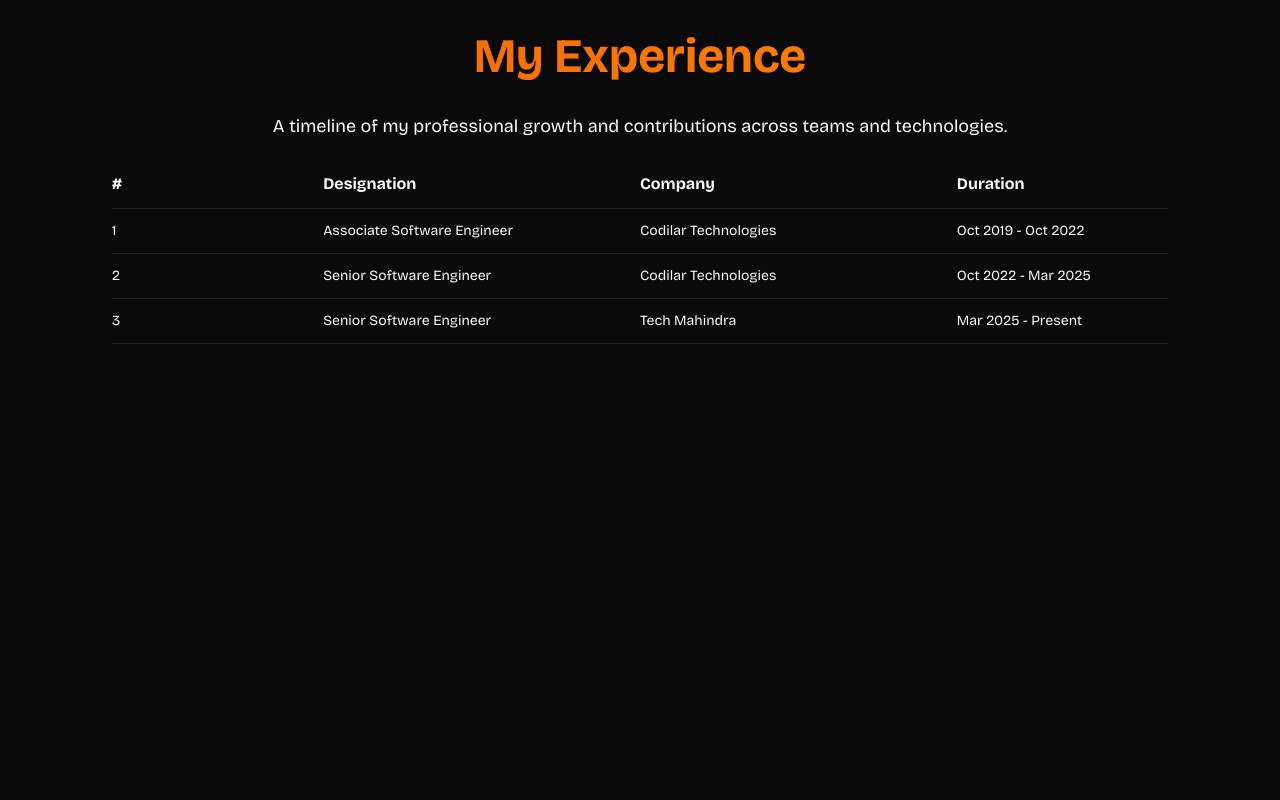
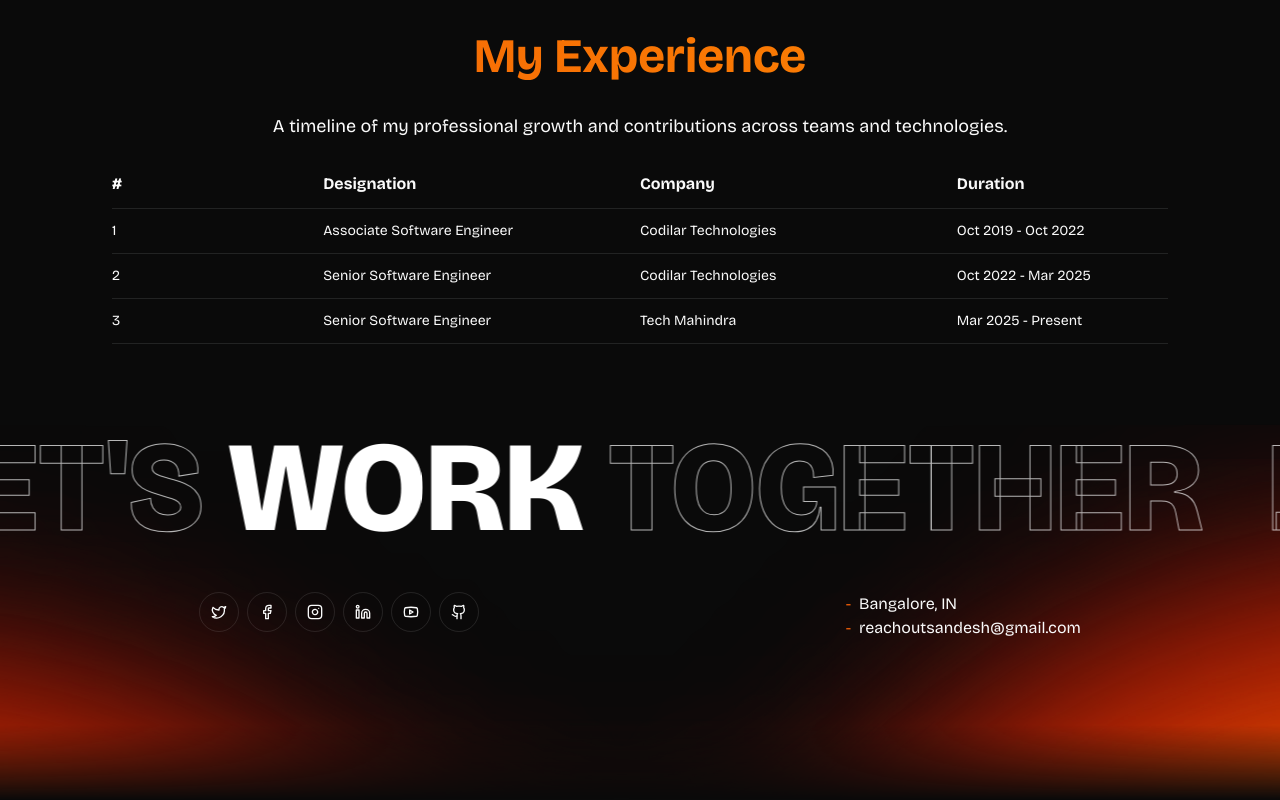
Before and after one commit to shourya1873/sandesh-portfolio, a Next.js app: page / in a window 1280 px wide. Shown: the part 2284-3084 px from the top of the page. Before the commit the page ends 2628 px from the top, so only its background shows below. Built offline with nearby package versions, Linux system fonts and the light colour scheme.

Commit message:
Footer section updated

```diff
--- a/package.json
+++ b/package.json
@@ -52,6 +52,7 @@
     "react-dom": "19.1.0",
     "react-hook-form": "^7.65.0",
     "react-resizable-panels": "^3.0.6",
+    "react-slick": "^0.31.0",
     "recharts": "^2.15.4",
     "sonner": "^2.0.7",
     "tailwind-merge": "^3.3.1",
--- a/src/app/layout.tsx
+++ b/src/app/layout.tsx
@@ -3,6 +3,7 @@
 import "./globals.css";
 import Navbar from "@/components/generic/Navbar";
 import CursorFollower from "@/components/generic/CursorFollower";
+import Footer from "@/components/generic/Footer";
 
 const bricolageGrotesque = Bricolage_Grotesque({
     subsets: ["latin"],
@@ -25,6 +26,7 @@
         <CursorFollower/>
         <Navbar/>
         {children}
+        <Footer/>
         </body>
         </html>
     );
--- a/src/app/page.tsx
+++ b/src/app/page.tsx
@@ -2,6 +2,8 @@
 import About from "@/components/About";
 import Skills from "@/components/Skills";
 import Experience from "@/components/Experience";
+import Projects from "@/components/Projects";
+import Blogs from "@/components/Blogs";
 
 export default function Home() {
     return (
@@ -10,6 +12,8 @@
             <About/>
             <Skills/>
             <Experience/>
+            {/*<Projects/>*/}
+            {/*<Blogs/>*/}
         </>
     );
 }
--- a/src/components/About.tsx
+++ b/src/components/About.tsx
@@ -45,8 +45,6 @@
                         </li>
                     </ul>
                     <br/>
-                    🚀 Actively seeking opportunities as a Fullstack Engineer in product-based teams focused on
-                    innovation, performance, and user impact.
                 </motion.div>
                 <motion.div className="flex flex-col items-center gap-4">
                     <Link href={'https://sandeshs.in/'}
--- /dev/null
+++ b/src/components/Blogs.tsx
@@ -0,0 +1,25 @@
+'use client'
+import React from 'react';
+import {motion} from "motion/react"
+
+const Blogs = () => {
+    return (
+        <motion.div
+            initial={{opacity: 0, y: 50}}
+            animate={{opacity: 1, y: 0}}
+            transition={{
+                duration: 0.6,
+                ease: 'easeOut',
+            }}
+            className={'w-full mt-20'}
+        >
+            <motion.div className={'flex flex-col w-full gap-8'}>
+                <motion.h2
+                    className={'text-5xl font-bold text-center bg-gradient-to-r from-[#F15E07] to-[#FF8A00] bg-clip-text text-transparent'}>
+                    Blogs
+                </motion.h2>
+            </motion.div>
+        </motion.div>
+    );
+};
+export default Blogs;
--- /dev/null
+++ b/src/components/Projects.tsx
@@ -0,0 +1,25 @@
+'use client'
+import React from 'react';
+import {motion} from "motion/react"
+
+const Projects = () => {
+    return (
+        <motion.div
+            initial={{opacity: 0, y: 50}}
+            animate={{opacity: 1, y: 0}}
+            transition={{
+                duration: 0.6,
+                ease: 'easeOut',
+            }}
+            className={'w-full mt-20'}
+        >
+            <motion.div className={'flex flex-col w-full gap-8'}>
+                <motion.h2
+                    className={'text-5xl font-bold text-center bg-gradient-to-r from-[#F15E07] to-[#FF8A00] bg-clip-text text-transparent'}>
+                    Projects
+                </motion.h2>
+            </motion.div>
+        </motion.div>
+    );
+};
+export default Projects;
--- /dev/null
+++ b/src/components/generic/Footer.tsx
@@ -0,0 +1,130 @@
+'use client';
+import React from 'react';
+import {motion} from "motion/react"
+import {FacebookIcon, GithubIcon, InstagramIcon, LinkedinIcon, TwitterIcon, YoutubeIcon} from "lucide-react";
+import Link from "next/link";
+
+const Footer = () => {
+    const marquee = {
+        animate: {
+            x: ["10%", "-100%"],
+        },
+    };
+    const speed = 50;
+    const sizeClass = "text-6xl md:text-8xl lg:text-9xl";
+
+    return (
+        <motion.footer initial={{opacity: 0, y: 50}}
+                       animate={{opacity: 1, y: 0}}
+                       transition={{
+                           duration: 0.6,
+                           ease: 'easeOut',
+                       }}
+                       className={
+                           "bg-[url('/gr-bg1.webp')] w-full [mask-image:linear-gradient(to_bottom,black_80%,transparent_100%)] flex flex-col gap-10 mt-20 pb-40"
+                       }>
+            <motion.div className={'w-full overflow-hidden'}>
+                <motion.div
+                    aria-hidden={false}
+                    aria-label="Let's work together"
+                    className="relative w-full flex items-center"
+                >
+                    {/* a repeating wrapper helps keep the text visually continuous if desired */}
+                    <motion.div
+                        variants={marquee}
+                        animate="animate"
+                        transition={{
+                            repeat: Infinity,
+                            repeatType: "loop",
+                            ease: "linear",
+                            duration: speed,
+                        }}
+                        // pause animation on hover
+                        whileHover={{scale: 1.01}}
+                        className="inline-flex whitespace-nowrap gap-16"
+                        style={{willChange: "transform"}}
+                    >
+                        {/* Repeat twice so there's no empty gap during scroll */}
+                        {[0, 1].map((n) => (
+                            <div key={n} className="inline-flex items-center gap-6">
+                                {/* LET'S - outlined text */}
+                                <span
+                                    className={`font-extrabold ${sizeClass} leading-none select-none`}
+                                    style={{
+                                        color: "transparent",
+                                        WebkitTextStroke: "1px rgba(255,255,255,0.7)", // subtle outline
+                                    }}
+                                >
+                LET&apos;S
+              </span>
+
+                                {/* WORK - gradient filled */}
+                                <span
+                                    className={`font-extrabold ${sizeClass} leading-none select-none bg-clip-text text-white`}
+                                >
+                WORK
+              </span>
+
+                                {/* TOGETHER - outlined text */}
+                                <span
+                                    className={`font-extrabold ${sizeClass} leading-none select-none`}
+                                    style={{
+                                        color: "transparent",
+                                        WebkitTextStroke: "1px rgba(255,255,255,0.7)",
+                                    }}
+                                >
+                TOGETHER
+              </span>
+                            </div>
+                        ))}
+                    </motion.div>
+                </motion.div>
+            </motion.div>
+            <motion.div className={'px-4 flex justify-around'}>
+                <div className={'flex gap-2'}>
+                    <div className={'w-10 h-10 rounded-full flex items-center border-[1px] justify-center hover:bg-[#F15E07] hover:text-white hover:transition hover:ease-out hover:duration-500'}>
+                        <Link href={'https://x.com/imsandesh18'}>
+                            <TwitterIcon className={'w-4'}/>
+                        </Link>
+                    </div>
+                    <div className={'w-10 h-10 rounded-full flex items-center border-[1px] justify-center hover:bg-[#F15E07] hover:text-white hover:transition hover:ease-out hover:duration-500'}>
+                        <Link href={'https://www.facebook.com/sandesh.s.303348'}>
+                            <FacebookIcon className={'w-4'}/>
+                        </Link>
+                    </div>
+                    <div className={'w-10 h-10 rounded-full flex items-center border-[1px] justify-center hover:bg-[#F15E07] hover:text-white hover:transition hover:ease-out hover:duration-500'}>
+                        <Link href={'https://www.instagram.com/sandesh_06/'}>
+                            <InstagramIcon className={'w-4'}/>
+                        </Link>
+                    </div>
+                    <div className={'w-10 h-10 rounded-full flex items-center border-[1px] justify-center hover:bg-[#F15E07] hover:text-white hover:transition hover:ease-out hover:duration-500'}>
+                        <Link href={'https://www.linkedin.com/in/sandeshshivakumar/'}>
+                            <LinkedinIcon className={'w-4'}/>
+                        </Link>
+                    </div>
+                    <div className={'w-10 h-10 rounded-full flex items-center border-[1px] justify-center hover:bg-[#F15E07] hover:text-white hover:transition hover:ease-out hover:duration-500'}>
+                        <Link href={'https://www.youtube.com/@code-with-sandesh'}>
+                            <YoutubeIcon className={'w-4'}/>
+                        </Link>
+                    </div>
+                    <div className={'w-10 h-10 rounded-full flex items-center border-[1px] justify-center hover:bg-[#F15E07] hover:text-white hover:transition hover:ease-out hover:duration-500'}>
+                        <Link href={'https://github.com/shourya1873'}>
+                            <GithubIcon className={'w-4'}/>
+                        </Link>
+                    </div>
+                </div>
+                <div>
+                    <ul>
+                        <li className="before:content-['-'] before:mr-2 before:text-[#F15E07]">
+                            Bangalore, IN
+                        </li>
+                        <li className="before:content-['-'] before:mr-2 before:text-[#F15E07]">
+                            reachoutsandesh@gmail.com
+                        </li>
+                    </ul>
+                </div>
+            </motion.div>
+        </motion.footer>
+    );
+};
+export default Footer;
```
Also changed, not shown: 1 other file (tests, documents, lock files or other folders).
